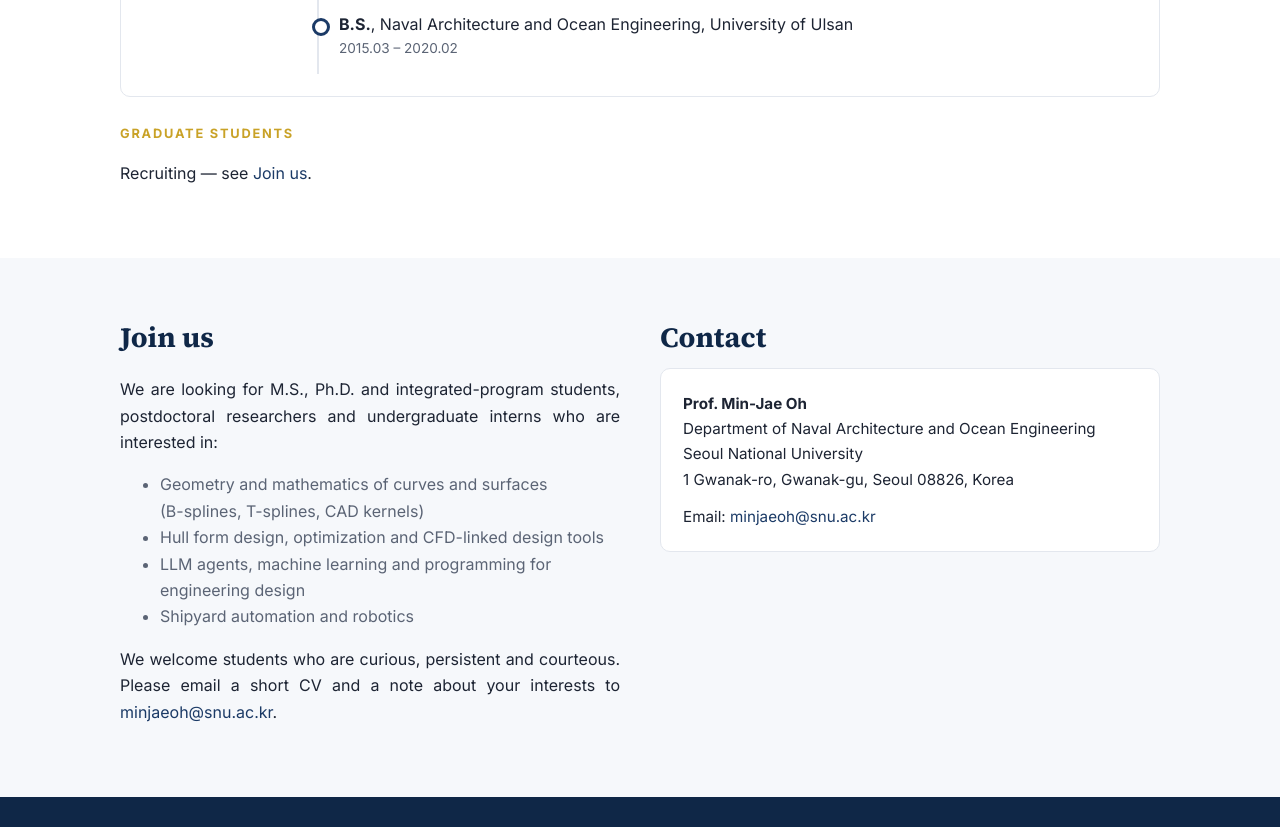
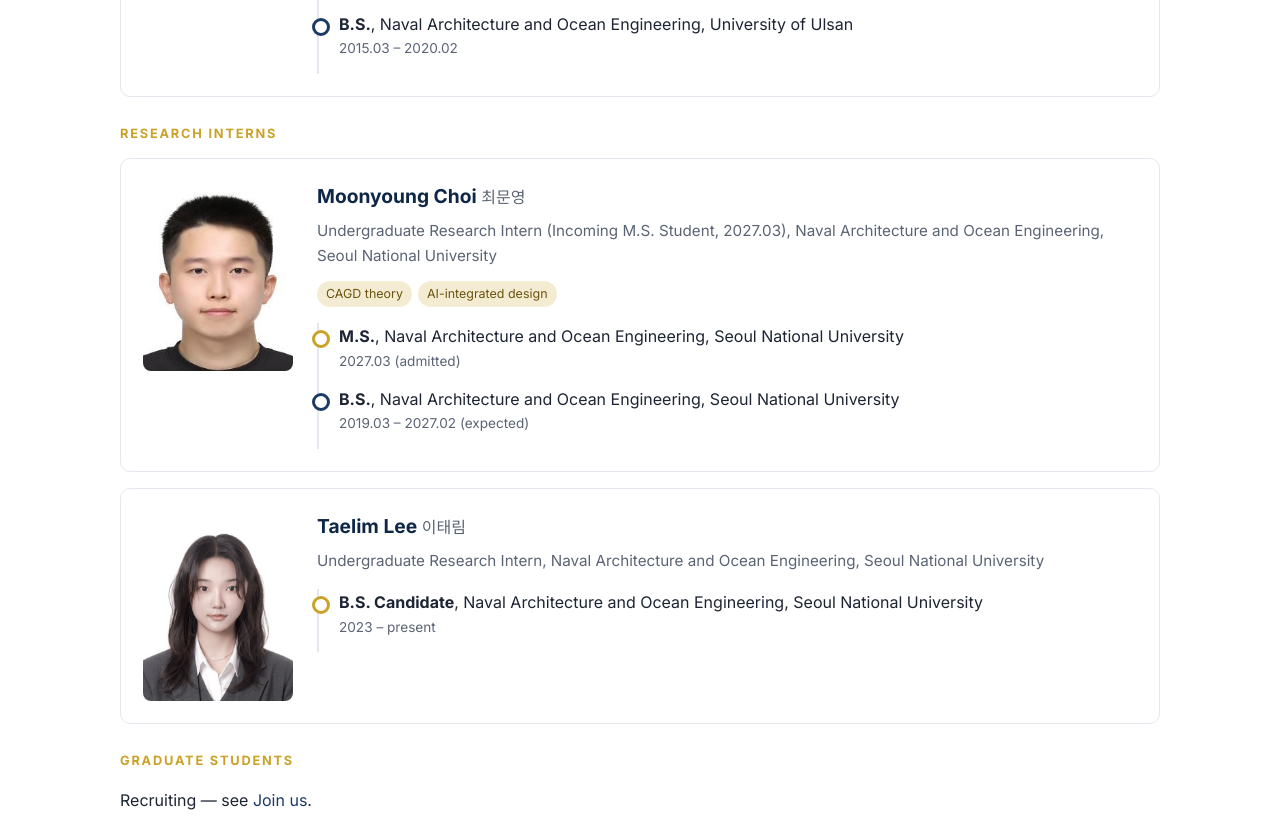
Before and after one commit to snu-ideas/snu-ideas.github.io, a plain HTML site: page people.html in a window 1280 px wide. Shown: the part 1796-2623 px from the top of the page. Drawn offline with Linux system fonts and the light colour scheme.

Commit message:
Add research interns

```diff
--- a/people.html
+++ b/people.html
@@ -77,6 +77,29 @@
       </ul>
     </div>
   </div>
+  <h3 class="role">Research Interns</h3>
+  <div class="member">
+    <img src="assets/img/moonyoung-choi.jpg" alt="Moonyoung Choi" width="150" height="190">
+    <div>
+      <h3 style="font-size:1.2rem">Moonyoung Choi <span style="font-size:1rem;color:var(--muted);font-weight:400">최문영</span></h3>
+      <p class="pos">Undergraduate Research Intern (Incoming M.S. Student, 2027.03), Naval Architecture and Ocean Engineering, Seoul National University</p>
+      <ul class="tags"><li>CAGD theory</li><li><span class="nw">AI-integrated</span> design</li></ul>
+      <ul class="timeline" style="margin-top:16px">
+        <li class="gold"><b>M.S.</b>, Naval Architecture and Ocean Engineering, Seoul National University<div class="when">2027.03 (admitted)</div></li>
+        <li><b>B.S.</b>, Naval Architecture and Ocean Engineering, Seoul National University<div class="when">2019.03 – 2027.02 (expected)</div></li>
+      </ul>
+    </div>
+  </div>
+  <div class="member" style="margin-top:16px">
+    <img src="assets/img/taelim-lee.jpg" alt="Taelim Lee" width="150" height="190">
+    <div>
+      <h3 style="font-size:1.2rem">Taelim Lee <span style="font-size:1rem;color:var(--muted);font-weight:400">이태림</span></h3>
+      <p class="pos">Undergraduate Research Intern, Naval Architecture and Ocean Engineering, Seoul National University</p>
+      <ul class="timeline" style="margin-top:16px">
+        <li class="gold"><b>B.S. Candidate</b>, Naval Architecture and Ocean Engineering, Seoul National University<div class="when">2023 – present</div></li>
+      </ul>
+    </div>
+  </div>
   <h3 class="role">Graduate Students</h3>
   <p class="sub">Recruiting — see <a href="#join">Join us</a>.</p>
   <!-- 구성원 추가: 위 <div class="member"> 블록을 복사해 사진(assets/img/이름.jpg)과 내용을 바꾸세요 -->
```
Also changed, not shown: assets/img/moonyoung-choi.jpg (added), assets/img/taelim-lee.jpg (added).
